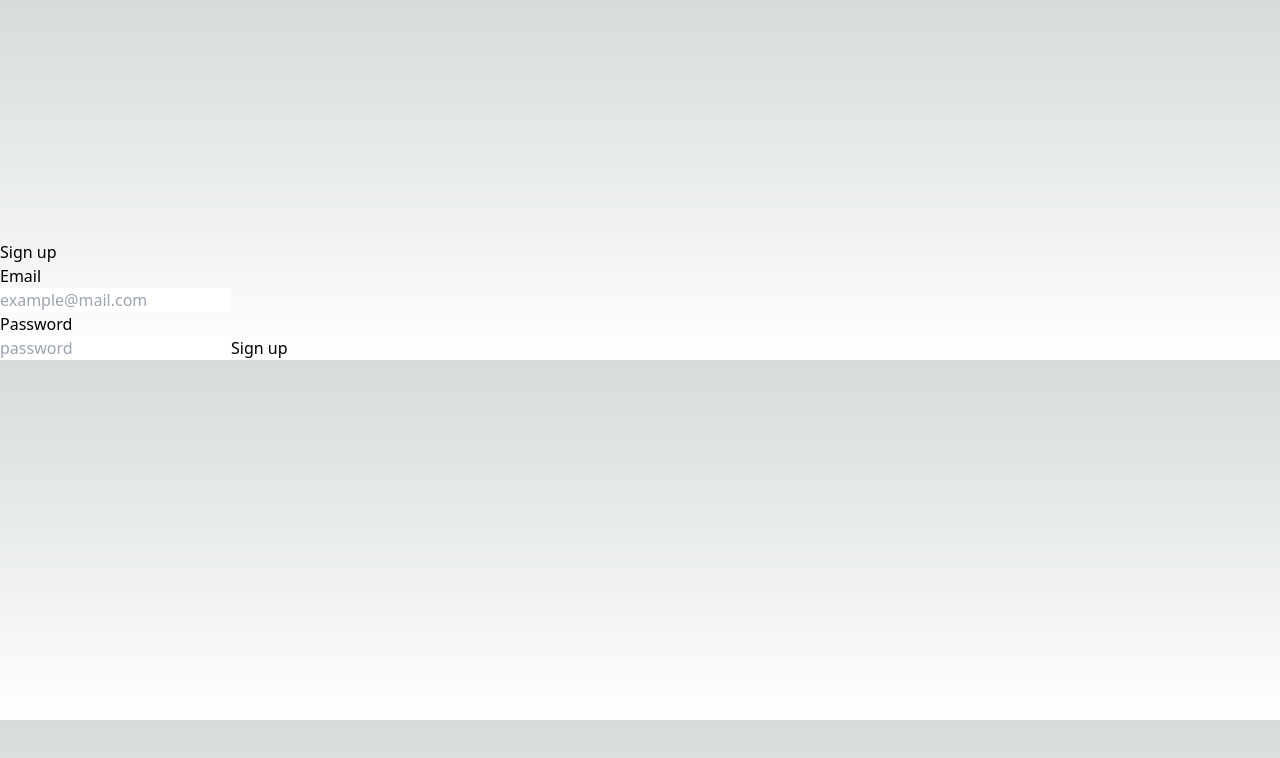
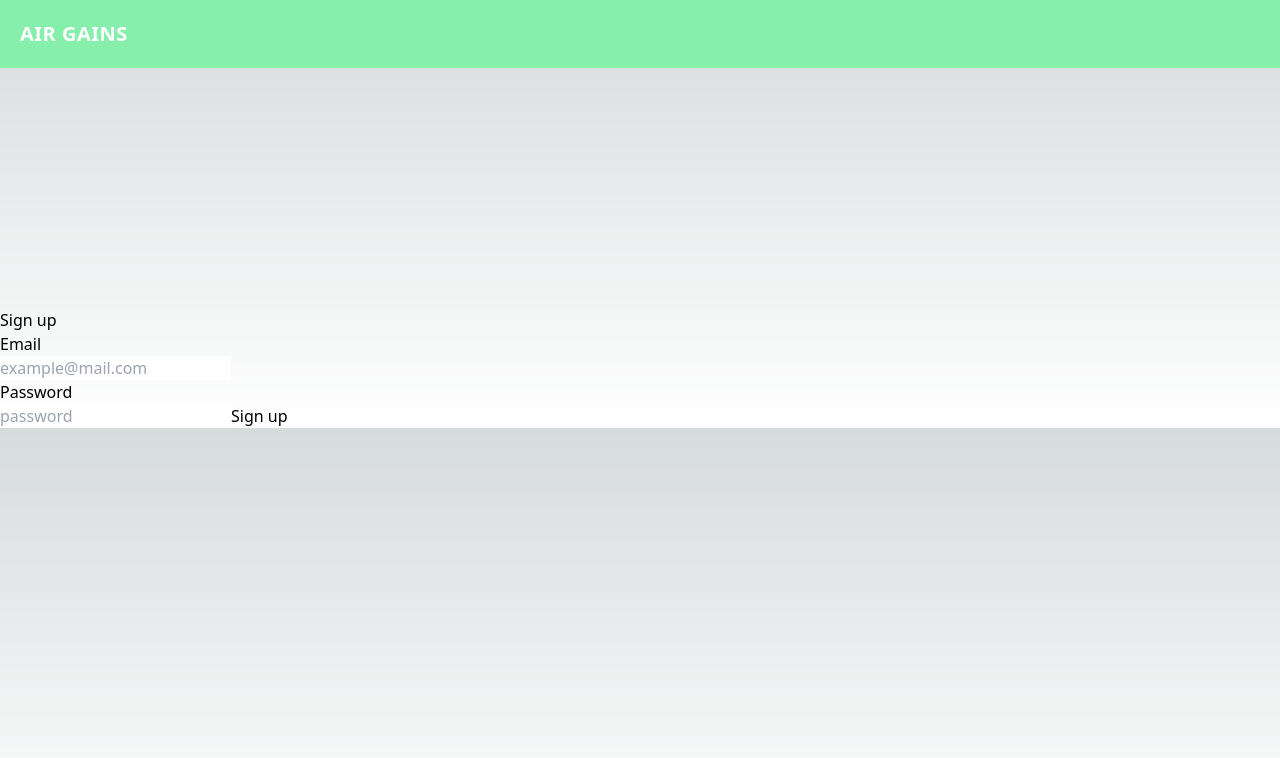
Before and after one commit to JonBrown95/Air-Gains, a Next.js app: page /signup in a window 1280 px wide. Shown: the top 758 px of the page. Built offline with nearby package versions, Linux system fonts and the light colour scheme; no server answers.

Commit message:
Added homepage once logged in + navbar

```diff
--- /dev/null
+++ b/src/app/components/Navbar.jsx
@@ -0,0 +1,18 @@
+import Link from 'next/link';
+
+export const Navbar = () => {
+  return (
+    <>
+      <nav className='flex items-center flex-wrap bg-green-300 p-3 '>
+        <Link legacyBehavior href='/'>
+          <a className='inline-flex items-center p-2 mr-4 '>
+
+            <span className='text-xl text-white font-bold uppercase tracking-wide'>
+              Air Gains
+            </span>
+          </a>
+        </Link>
+      </nav>
+    </>
+  );
+};
--- /dev/null
+++ b/src/app/homepage/page.js
@@ -0,0 +1,36 @@
+'use client'
+import React from "react";
+import { useAuthContext } from "@/context/AuthContext";
+import { useRouter } from "next/navigation";
+function Page() {
+    const { user } = useAuthContext()
+    const router = useRouter()
+
+    React.useEffect(() => {
+        if (user == null) router.push("/")
+    }, [user])
+
+        return (
+            <div className="bg-gray-100 min-h-screen">
+              <header className="bg-blue-500 py-4">
+                <div className="container mx-auto">
+                  <h1 className="text-white text-2xl font-semibold">Signed in as: {user.email}</h1>
+                </div>
+              </header>
+              <main className="container mx-auto p-8">
+                <h2 className="text-2xl font-semibold mb-4">Popular Recipes</h2>
+                <div className="grid grid-cols-1 md:grid-cols-2 lg:grid-cols-3 gap-6">
+                  {/* Add recipe cards here */}
+                </div>
+              </main>
+              <footer className="bg-blue-500 py-4 mt-10">
+                <div className="container mx-auto text-center">
+                  <p className="text-white">© {new Date().getFullYear()} Air Fryer Recipes</p>
+                </div>
+              </footer>
+            </div>
+          );
+        }
+
+
+export default Page;
--- a/src/app/layout.js
+++ b/src/app/layout.js
@@ -1,4 +1,5 @@
 'use client'
+import { Navbar } from './components/Navbar'
 import './globals.css'
 import { AuthContextProvider } from '@/context/AuthContext'
 
@@ -9,9 +10,11 @@ export default function RootLayout({ children }) {
         <head /> will contain the components returned by the nearest parent
         head.js. Find out more at https://beta.nextjs.org/docs/api-reference/file-conventions/head
       */}
-      <head />
+
+
       <body>
         <AuthContextProvider>
+        <Navbar />
           {children}
         </AuthContextProvider>
       </body>
```
